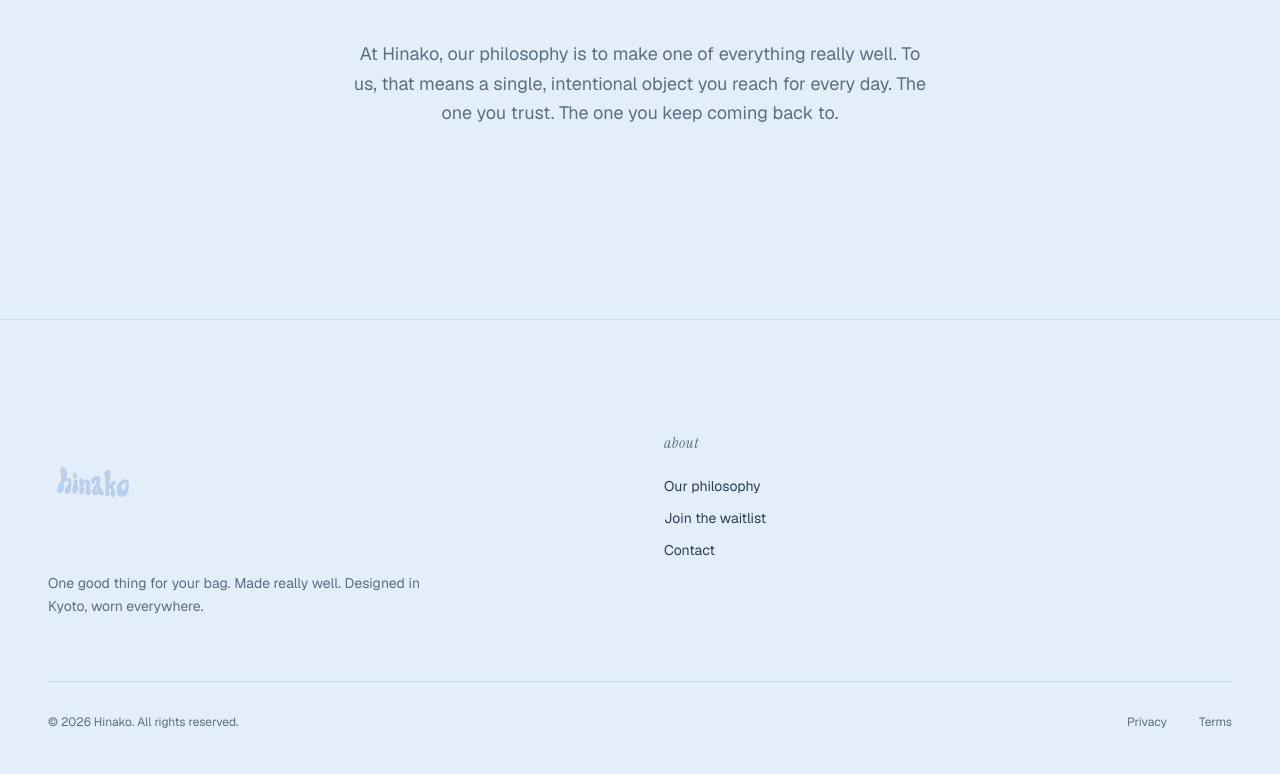
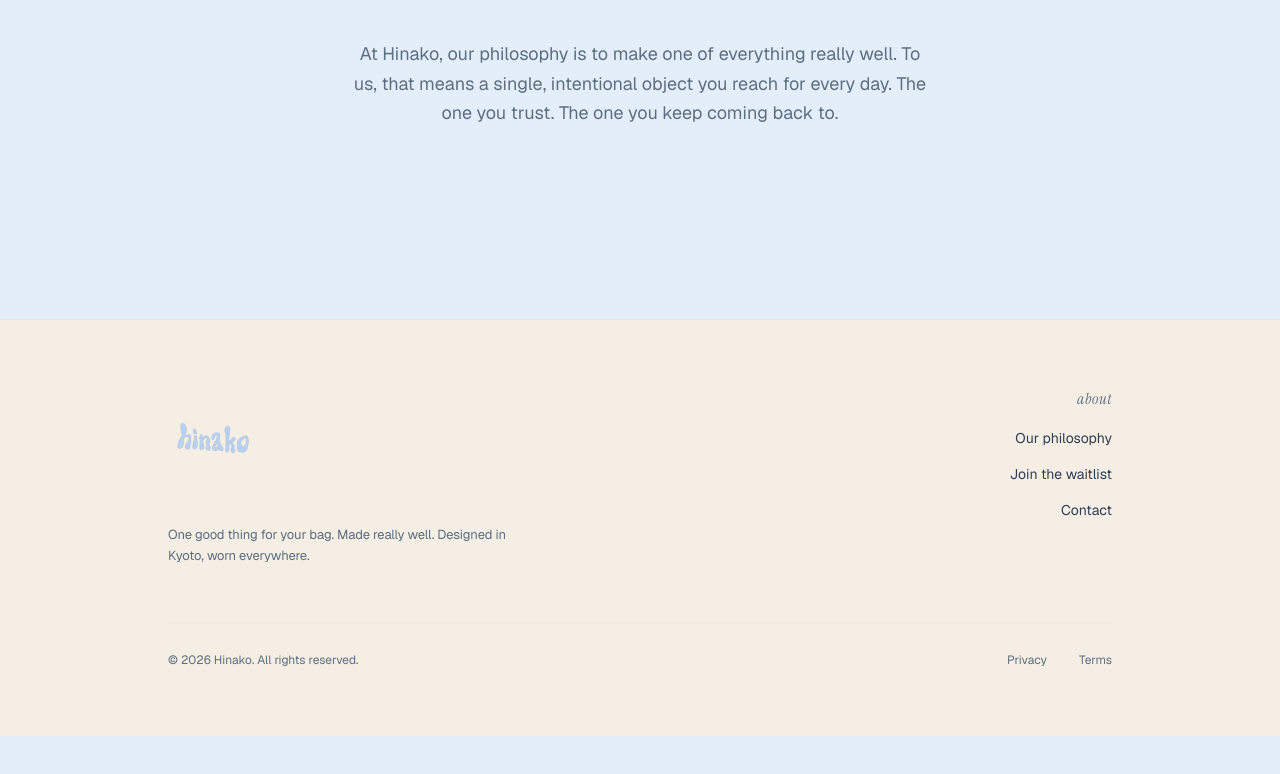
Before and after one commit to Kavin-Ramesh/Hinako, a React (Vite) app: page / in a window 1280 px wide. Shown: the part 1336-2110 px from the top of the page. After the commit the page ends 2072 px from the top, so only its background shows below. Built offline with nearby package versions, Linux system fonts and the light colour scheme; a web font is replaced by a local one.

Commit message:
Tighten footer spacing; beige band and constrained editorial width
Co-authored-by: Cursor <cursoragent@cursor.com>

```diff
--- a/src/components/Footer.tsx
+++ b/src/components/Footer.tsx
@@ -2,10 +2,10 @@ import { images } from "../assets/images";
 
 export function Footer() {
   return (
-    <footer className="border-t border-mist bg-fog">
-      <div className="mx-auto max-w-[1400px] px-6 py-20 md:px-12 md:py-28">
-        <div className="grid gap-12 md:grid-cols-2">
-          <div>
+    <footer className="border-t border-sand/50 bg-cream">
+      <div className="mx-auto max-w-5xl px-6 py-12 md:px-10 md:py-16 lg:py-[4.25rem]">
+        <div className="flex flex-col gap-10 sm:gap-11 md:flex-row md:items-start md:justify-between md:gap-14 lg:gap-16">
+          <div className="max-w-[20rem] shrink-0 md:max-w-[22rem]">
             <a
               href="#top"
               className="group/footermark inline-block rounded-lg p-1.5 leading-none outline-offset-4 focus-visible:outline focus-visible:outline-2 focus-visible:outline-rose-deep"
@@ -19,14 +19,14 @@ export function Footer() {
                 className="h-16 w-auto max-w-full object-contain object-left transition duration-300 ease-[cubic-bezier(0.22,1,0.36,1)] group-hover/footermark:-translate-y-1 group-hover/footermark:scale-[1.05] group-hover/footermark:drop-shadow-[0_14px_32px_rgba(92,154,224,0.4)] md:h-20 lg:h-24"
               />
             </a>
-            <p className="mt-6 max-w-sm text-sm leading-relaxed text-ink-soft">
+            <p className="mt-4 max-w-none text-[0.8125rem] leading-[1.65] tracking-[-0.01em] text-ink-soft md:mt-5">
               One good thing for your bag. Made really well. Designed in Kyoto, worn everywhere.
             </p>
           </div>
 
-          <div>
-            <p className="eyebrow mb-5">about</p>
-            <ul className="space-y-3 text-sm text-ink">
+          <nav aria-label="Footer" className="flex flex-col md:items-end md:text-right">
+            <p className="eyebrow mb-3 md:mb-4">about</p>
+            <ul className="flex flex-col gap-3.5 text-sm text-ink md:gap-4">
               <li>
                 <a href="#story" className="transition-colors hover:text-rose-deep">
                   Our philosophy
@@ -43,12 +43,12 @@ export function Footer() {
                 </a>
               </li>
             </ul>
-          </div>
+          </nav>
         </div>
 
-        <div className="mt-16 flex flex-col items-start justify-between gap-4 border-t border-mist pt-8 text-xs text-ink-soft md:flex-row md:items-center">
+        <div className="mt-12 flex flex-col items-start justify-between gap-4 border-t border-sand/40 pt-6 text-xs text-ink-soft md:mt-14 md:flex-row md:items-center md:pt-7">
           <p>&copy; 2026 Hinako. All rights reserved.</p>
-          <div className="flex gap-8">
+          <div className="flex gap-7 md:gap-8">
             <a href="#" className="transition-colors hover:text-ink">
               Privacy
             </a>
```
